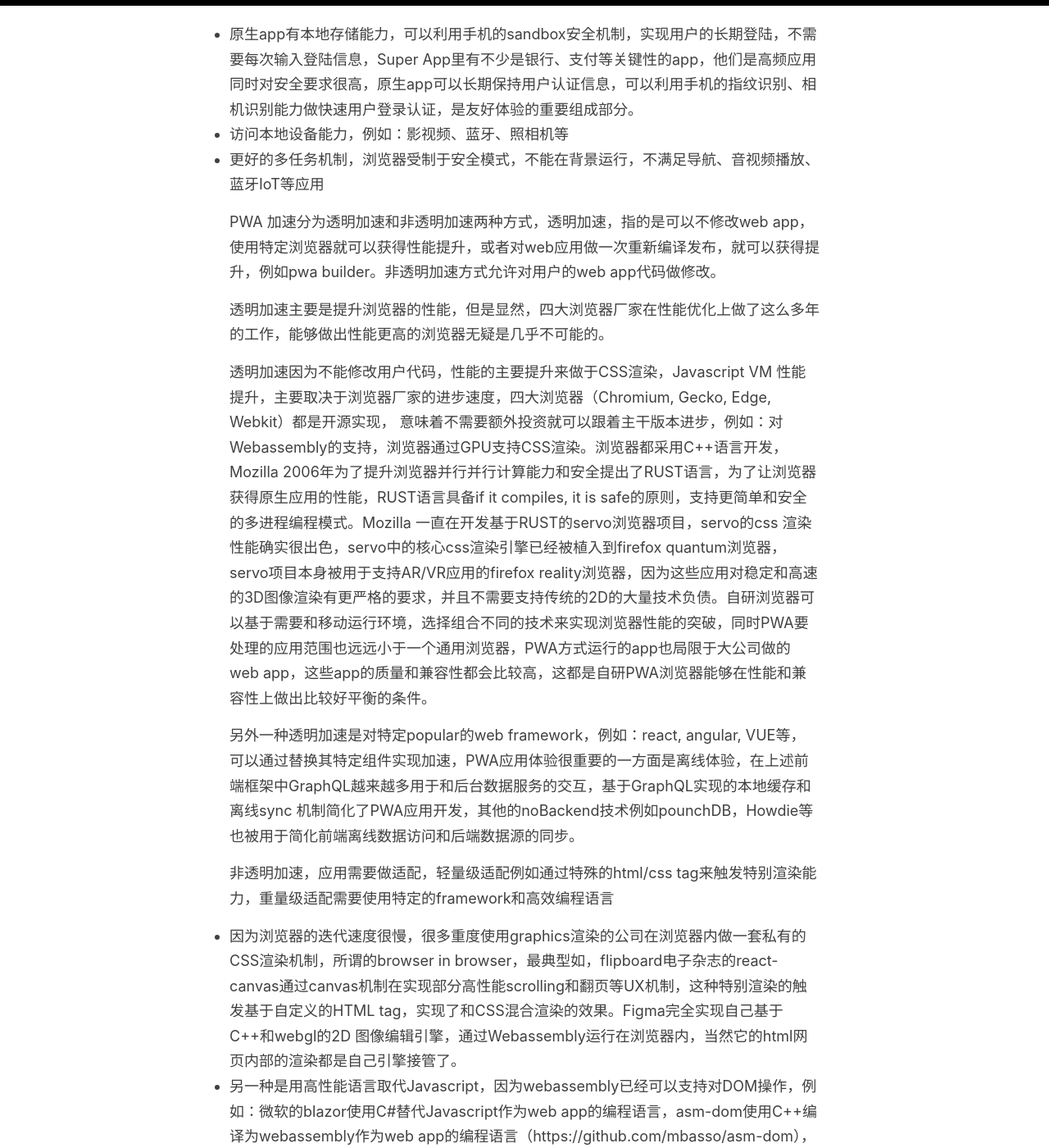
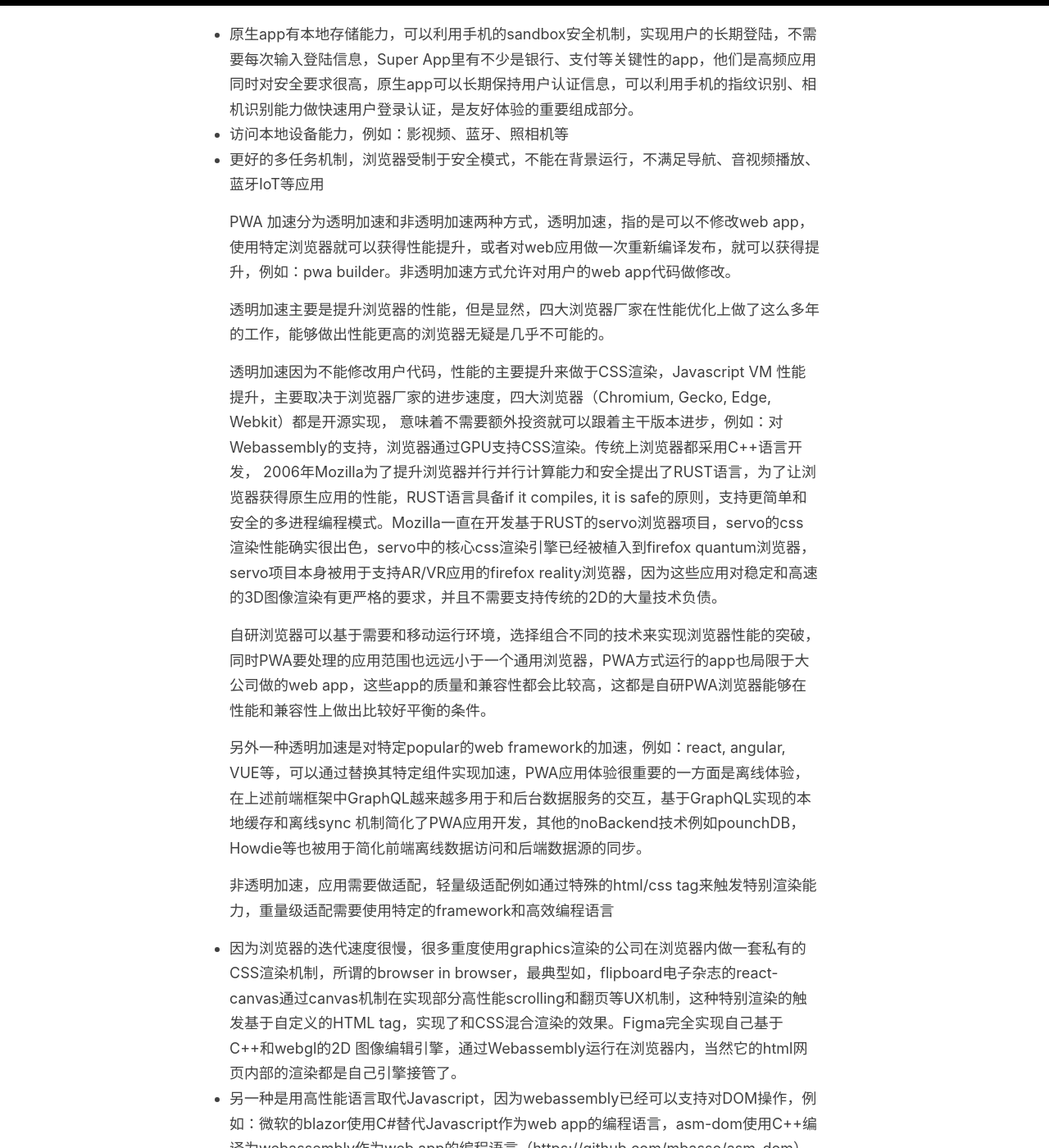
Before and after one commit to sbagga/mistyminds, a Jekyll site: the page built from _posts/2020-07-27-新一代的app开发.md, in a window 1280 px wide and 1400 px high, scrolled down 1726 px. Shown: the whole window at 82% size. Built offline with Jekyll 4.4.1, drawn with Linux system fonts in a browser that asks for light colours; some of the changed text lies outside the part shown.

Commit message:
Update 2020-07-27-新一代的app开发.md

```diff
--- a/_posts/2020-07-27-新一代的app开发.md
+++ b/_posts/2020-07-27-新一代的app开发.md
@@ -38,15 +38,17 @@ PWA是对web网页的一种封装方式，带来的价值是一站式到达的
   - 访问本地设备能力，例如：影视频、蓝牙、照相机等
   - 更好的多任务机制，浏览器受制于安全模式，不能在背景运行，不满足导航、音视频播放、蓝牙IoT等应用
 
-PWA 加速分为透明加速和非透明加速两种方式，透明加速，指的是可以不修改web app，使用特定浏览器就可以获得性能提升，或者对web应用做一次重新编译发布，就可以获得提升，例如pwa builder。非透明加速方式允许对用户的web app代码做修改。
+PWA 加速分为透明加速和非透明加速两种方式，透明加速，指的是可以不修改web app，使用特定浏览器就可以获得性能提升，或者对web应用做一次重新编译发布，就可以获得提升，例如：pwa builder。非透明加速方式允许对用户的web app代码做修改。
 
 
 透明加速主要是提升浏览器的性能，但是显然，四大浏览器厂家在性能优化上做了这么多年的工作，能够做出性能更高的浏览器无疑是几乎不可能的。
 
-透明加速因为不能修改用户代码，性能的主要提升来做于CSS渲染，Javascript VM 性能提升，主要取决于浏览器厂家的进步速度，四大浏览器（Chromium, Gecko, Edge, Webkit）都是开源实现， 意味着不需要额外投资就可以跟着主干版本进步，例如：对Webassembly的支持，浏览器通过GPU支持CSS渲染。浏览器都采用C++语言开发，Mozilla 2006年为了提升浏览器并行并行计算能力和安全提出了RUST语言，为了让浏览器获得原生应用的性能，RUST语言具备if it compiles, it is safe的原则，支持更简单和安全的多进程编程模式。Mozilla 一直在开发基于RUST的servo浏览器项目，servo的css 渲染性能确实很出色，servo中的核心css渲染引擎已经被植入到firefox quantum浏览器，servo项目本身被用于支持AR/VR应用的firefox reality浏览器，因为这些应用对稳定和高速的3D图像渲染有更严格的要求，并且不需要支持传统的2D的大量技术负债。自研浏览器可以基于需要和移动运行环境，选择组合不同的技术来实现浏览器性能的突破，同时PWA要处理的应用范围也远远小于一个通用浏览器，PWA方式运行的app也局限于大公司做的web app，这些app的质量和兼容性都会比较高，这都是自研PWA浏览器能够在性能和兼容性上做出比较好平衡的条件。
+透明加速因为不能修改用户代码，性能的主要提升来做于CSS渲染，Javascript VM 性能提升，主要取决于浏览器厂家的进步速度，四大浏览器（Chromium, Gecko, Edge, Webkit）都是开源实现， 意味着不需要额外投资就可以跟着主干版本进步，例如：对Webassembly的支持，浏览器通过GPU支持CSS渲染。传统上浏览器都采用C++语言开发， 2006年Mozilla为了提升浏览器并行并行计算能力和安全提出了RUST语言，为了让浏览器获得原生应用的性能，RUST语言具备if it compiles, it is safe的原则，支持更简单和安全的多进程编程模式。Mozilla一直在开发基于RUST的servo浏览器项目，servo的css 渲染性能确实很出色，servo中的核心css渲染引擎已经被植入到firefox quantum浏览器，servo项目本身被用于支持AR/VR应用的firefox reality浏览器，因为这些应用对稳定和高速的3D图像渲染有更严格的要求，并且不需要支持传统的2D的大量技术负债。
+
+自研浏览器可以基于需要和移动运行环境，选择组合不同的技术来实现浏览器性能的突破，同时PWA要处理的应用范围也远远小于一个通用浏览器，PWA方式运行的app也局限于大公司做的web app，这些app的质量和兼容性都会比较高，这都是自研PWA浏览器能够在性能和兼容性上做出比较好平衡的条件。
 
 
-另外一种透明加速是对特定popular的web framework，例如：react, angular, VUE等，可以通过替换其特定组件实现加速，PWA应用体验很重要的一方面是离线体验，在上述前端框架中GraphQL越来越多用于和后台数据服务的交互，基于GraphQL实现的本地缓存和离线sync 机制简化了PWA应用开发，其他的noBackend技术例如pounchDB，Howdie等也被用于简化前端离线数据访问和后端数据源的同步。
+另外一种透明加速是对特定popular的web framework的加速，例如：react, angular, VUE等，可以通过替换其特定组件实现加速，PWA应用体验很重要的一方面是离线体验，在上述前端框架中GraphQL越来越多用于和后台数据服务的交互，基于GraphQL实现的本地缓存和离线sync 机制简化了PWA应用开发，其他的noBackend技术例如pounchDB，Howdie等也被用于简化前端离线数据访问和后端数据源的同步。
 
 
 非透明加速，应用需要做适配，轻量级适配例如通过特殊的html/css tag来触发特别渲染能力，重量级适配需要使用特定的framework和高效编程语言
@@ -61,8 +63,9 @@ PWA 加速分为透明加速和非透明加速两种方式，透明加速，指
   - 支持更好的多任务机制，支持web app在背景运行，对于音乐、地图类应用很关键
 
 
+
 ![web app 架构](../images/webapp.png)
 
-如上图所示，随着webassembly的使用，非JavaScript语言可以通过编译为webassembly语言来完成和JavaScript一样的功能，例如：操作DOM，访问浏览器提供的API，同时底层的渲染机制也石百花齐放，可以完全不依赖于DOM而直接构建自己的图形体系，尤其一些基于C++的高性能图形库已经可以被编译为webassembly（https://magnum.graphics/）。未来的混合型web app会越来越多的。
+如上图所示，随着webassembly的使用，非JavaScript语言可以通过编译为webassembly语言来完成和JavaScript一样的功能，例如：操作DOM，访问浏览器提供的API，同时底层的渲染机制也石百花齐放，可以完全不依赖于DOM而直接构建自己的图形体系，尤其一些基于C++的高性能图形库已经可以被编译为webassembly（https://magnum.graphics/），未来的混合型web app会越来越多的。
 
 加上Webassembly system interface types的逐步完善，web成为非常类似传统操作系统的计算平台，即浏览器未来的发展会向基础计算能力发展，强调性能、安全和对硬件平台的优化和对设备的支持，而业务层的创新将会在Webassemly层进行，最典型WebXR、Web Machine learning这样的特性，完全可以由应用开发者自由发挥，通过技术和生态的竞争决出胜负，而不需要W3C这样的标准组织通过标准的方式来判决胜负。这种趋势将会导致web平台和android、iOS直接竞争，但是因为web并不被单一厂家控制，而且通过webassembly这层抽象，也脱离了对单一编程语言的依赖，同时还继承了 web的超链接开放信息模型和Internet庞大基础设施的支持，new web平台在多样性和bottom up创新上的竞争力不可小觑。
```
